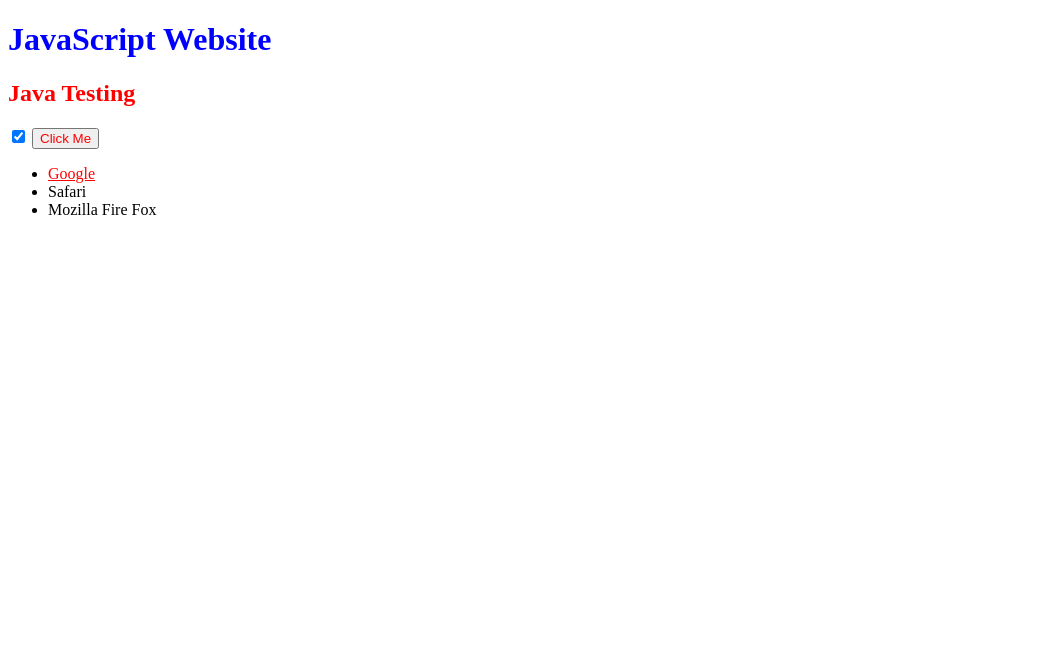
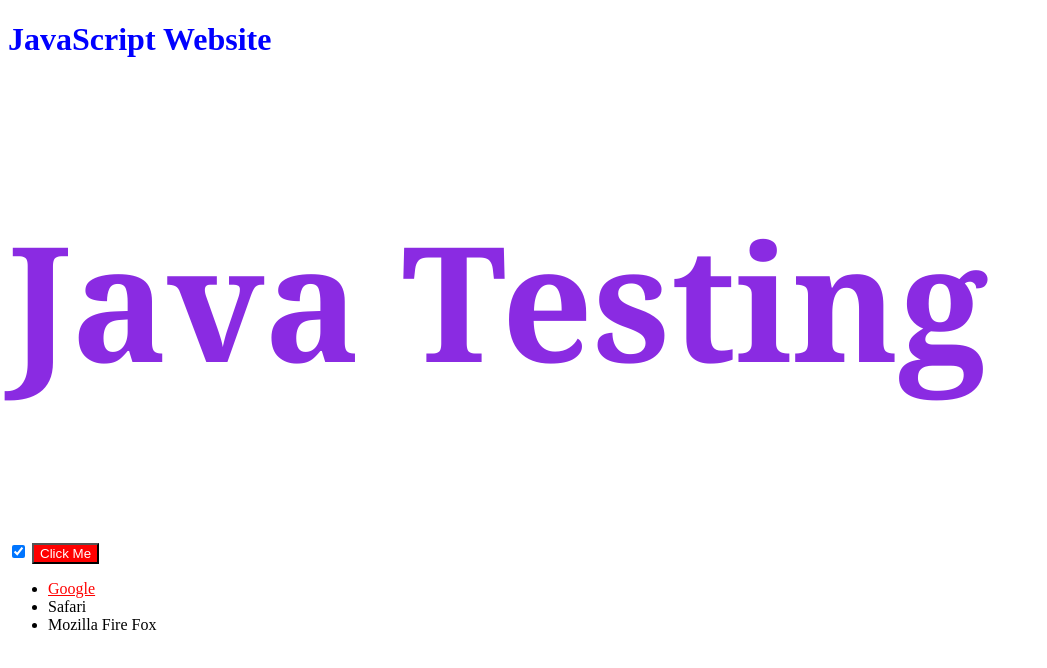
Before and after one commit to Tobexxy/javascripttest, a plain HTML site: page index.html in a window 1280 px wide. Shown: the whole page, without its empty margins (0-1047 px from the left). Drawn offline with Linux system fonts and the light colour scheme.

Commit message:
updated codes

```diff
--- a/index.js
+++ b/index.js
@@ -18,7 +18,7 @@ document.querySelector("input").click()
 
 var list = document.firstElementChild.lastElementChild.firstElementChild.nextElementSibling;
 list.innerHTML = "Java Testing";
-list.style.color = "red"
+
 
 
 //how to get an element with multiple items and same name e.g h1 or l1 appearing multiple times .getting elements by their tag name
@@ -29,3 +29,11 @@ document.querySelectorAll("li")[0]; //use query selector to get a specific tag w
 
 //changing an item in the list color
 document.querySelector("ul li a").style.color = "red";
+
+//changing color of button
+document.querySelector("button").style.backgroundColor = "red";
+
+document.querySelector("button").style.color = "white";
+
+//creating a class list in Javascript and adding it to through css
+document.querySelector("h2").classList.add("test");
--- a/styles.css
+++ b/styles.css
@@ -11,3 +11,11 @@ button{
 list.li{
     color: red;
 }
+
+
+.test{
+    font-size: 10rem;
+    color: blueviolet;
+    font-family: Cambria, Cochin, Georgia, Times, 'Times New Roman', serif;
+
+}
```
